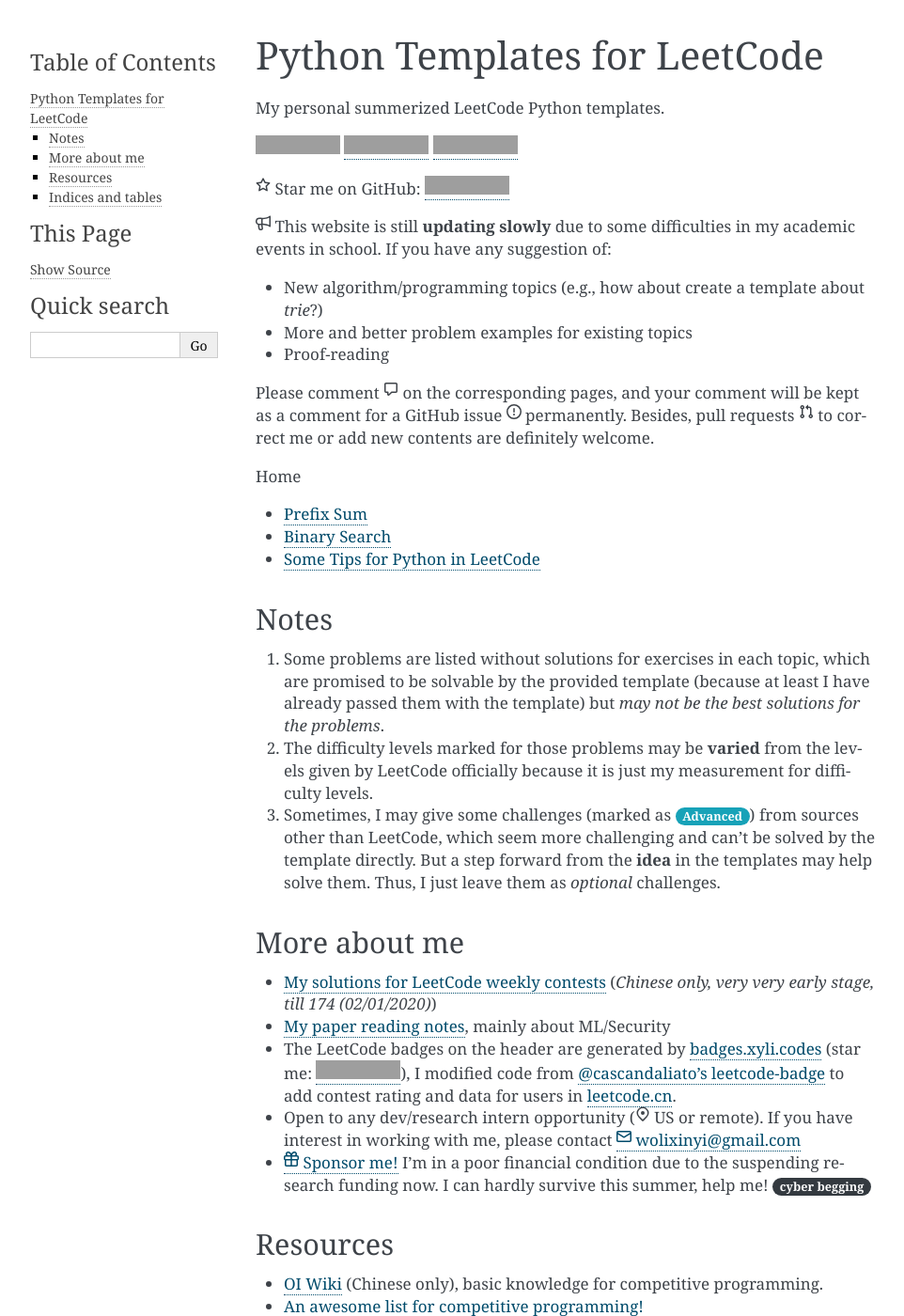
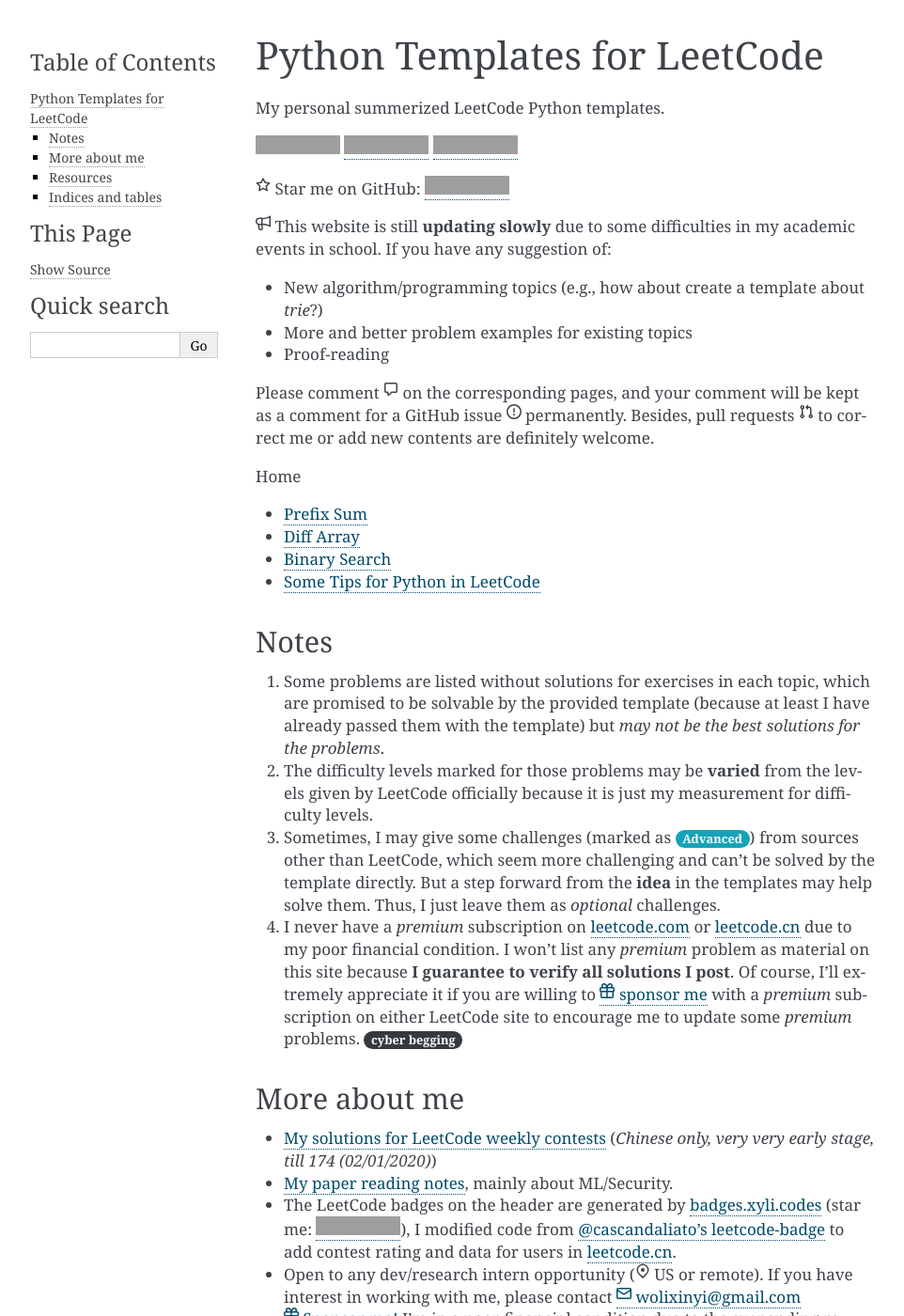
Before and after one commit to li-xin-yi/lctemplates, a Sphinx documentation site: the page built from docs/source/index.md, in a window 1280 px wide and 1400 px high. Shown: the whole window at 94% size, without its empty margins (148-1110 px from the left). Built offline with Sphinx 7.4.7, drawn with Linux system fonts in a browser that asks for light colours; grey boxes are pictures that could not be loaded.

Commit message:
add diff array begin

````diff
--- a/docs/source/index.md
+++ b/docs/source/index.md
@@ -23,6 +23,7 @@
 :maxdepth: 1
 :caption: Home
 Prefix Sum <prefix-sum.md>
+Diff Array <diff-array.md>
 Binary Search <binary-search.md>
 Some Tips for Python in LeetCode <tips.md>
 ```
@@ -32,11 +33,12 @@
 1. Some problems are listed without solutions for exercises in each topic, which are promised to be solvable by the provided template (because at least I have already passed them with the template) but *may not be the best solutions for the problems*.
 2. The difficulty levels marked for those problems may be **varied** from the levels given by LeetCode officially because it is just my measurement for difficulty levels.
 3. Sometimes, I may give some challenges (marked as {badge}`Advanced,badge-info badge-pill`) from sources other than LeetCode, which seem more challenging and can't be solved by the template directly. But a step forward from the **idea** in the templates may help solve them. Thus, I just leave them as *optional* challenges.
+4. I never have a *premium* subscription on leetcode.com or leetcode.cn due to my poor financial condition. I won't list any *premium* problem as material on this site because **I guarantee to verify all solutions I post**. Of course, I'll extremely appreciate it if you are willing to [{opticon}`gift` sponsor me](https://github.com/sponsors/li-xin-yi) with a *premium* subscription on either LeetCode site to encourage me to update some *premium* problems. {badge}`cyber begging,badge-dark badge-pill`
 
 ## More about me
 
 - [My solutions for LeetCode weekly contests](http://notebook.xyli.me/categories/LeetCode/) (*Chinese only, very very early stage, till 174 (02/01/2020)*)
-- [My paper reading notes](https://paper-weekly.readthedocs.io/en/latest/), mainly about ML/Security
+- [My paper reading notes](https://paper-weekly.readthedocs.io/en/latest/), mainly about ML/Security.
 - The LeetCode badges on the header are generated by [badges.xyli.codes](https://badges.xyli.codes/) (star me: [![](https://img.shields.io/github/stars/li-xin-yi/leetcode-badge?style=social)](https://github.com/li-xin-yi/leetcode-badge)), I modified code from [@cascandaliato's leetcode-badge](https://github.com/cascandaliato/leetcode-badge) to add contest rating and data for users in [leetcode.cn](https://leetcode.cn/).
 - Open to any dev/research intern opportunity ({opticon}`location` US or remote). If you have interest in working with me, please contact [{opticon}`mail` wolixinyi@gmail.com](mailto:wolixinyi@gmail.com)
 - [{opticon}`gift` Sponsor me!](https://github.com/sponsors/li-xin-yi) I'm in a poor financial condition due to the suspending research funding now. I can hardly survive this summer, help me! {badge}`cyber begging,badge-dark badge-pill`
````
Also changed, not shown: docs/source/diff-array.md (added, +15 -0 lines).
